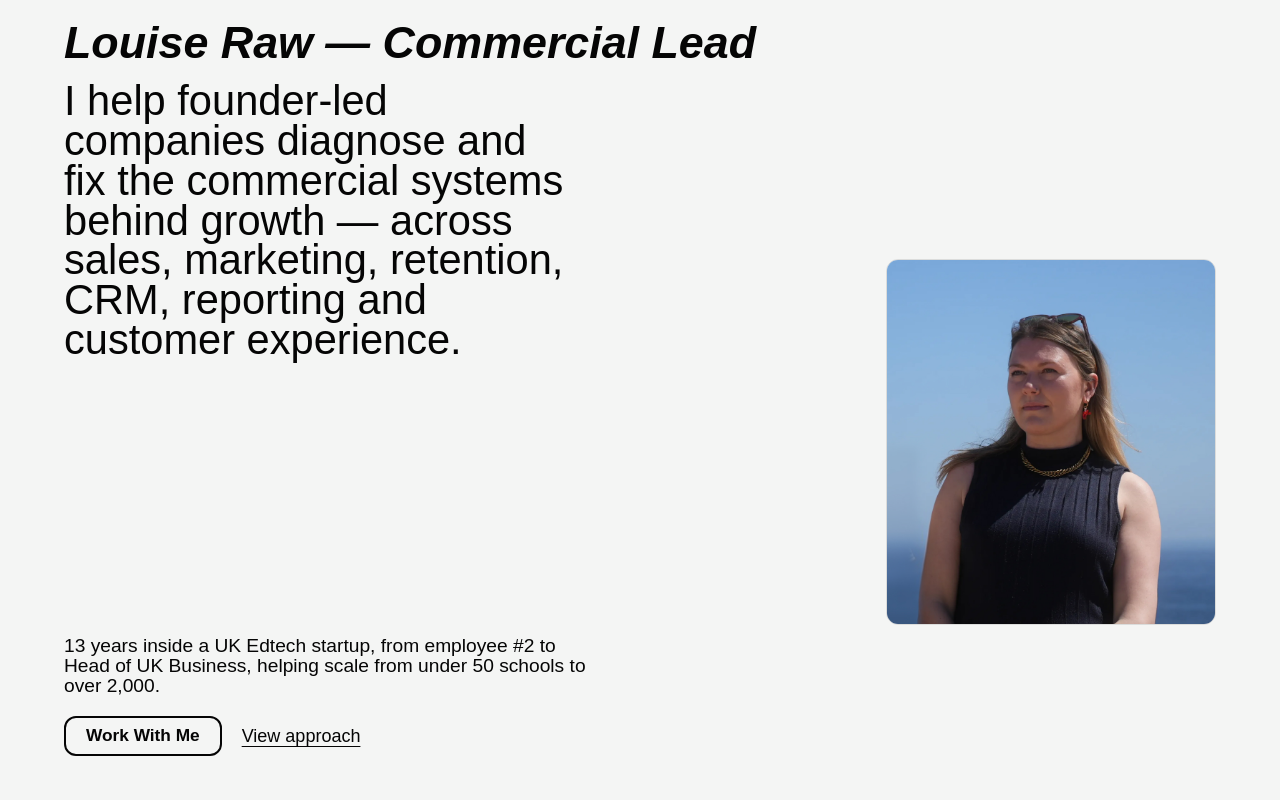
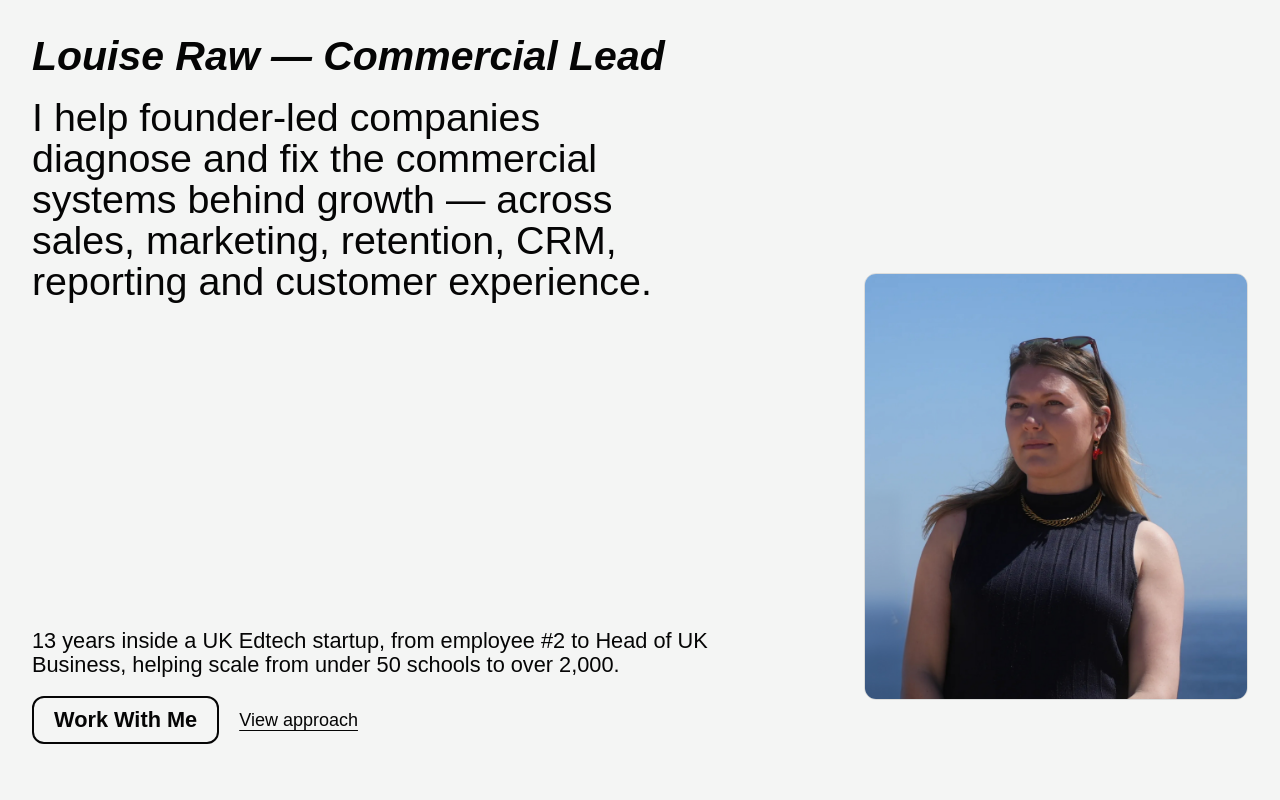
Before and after one commit to jack-merrell/Louise-raw, a Next.js app: page / in a window 1280 px wide. Shown: the top 800 px of the page. Built offline with nearby package versions, Linux system fonts and the light colour scheme; a web font is replaced by a local one.

Commit message:
Refine hero scale and composition

```diff
--- a/src/app/page.tsx
+++ b/src/app/page.tsx
@@ -19,23 +19,23 @@ export default function Home() {
     <main className="min-h-screen bg-background text-foreground">
       <section
         aria-labelledby="hero-title"
-        className="grid min-h-screen grid-rows-[auto_1fr_auto] px-6 py-6 sm:px-10 lg:px-16 lg:py-5"
+        className="relative grid min-h-screen grid-rows-[auto_1fr_auto] px-6 py-7 sm:px-10 lg:px-8 lg:py-9"
       >
-        <p className="text-[clamp(1.9rem,3.5vw,3.25rem)] font-semibold italic leading-none tracking-normal">
+        <p className="text-[clamp(1.85rem,3.2vw,3.1rem)] font-semibold italic leading-none tracking-normal">
           Louise Raw — Commercial Lead
         </p>
 
-        <div className="grid items-start gap-x-12 gap-y-12 pt-5 lg:grid-cols-[minmax(0,1fr)_minmax(330px,0.37fr)] lg:pt-4">
+        <div className="grid items-start gap-x-14 gap-y-12 pt-5 lg:grid-cols-[minmax(0,57vw)_minmax(360px,30vw)] lg:justify-between lg:pt-5">
           <h1
             id="hero-title"
-            className="max-w-[22ch] text-balance text-[clamp(2.35rem,3.25vw,4rem)] font-normal leading-[0.96] tracking-normal"
+            className="max-w-[32ch] text-balance text-[clamp(2.25rem,3.08vw,3.95rem)] font-normal leading-[1.04] tracking-normal"
           >
             I help founder-led companies diagnose and fix the commercial systems
             behind growth — across sales, marketing, retention, CRM, reporting
             and customer experience.
           </h1>
 
-          <div className="self-center justify-self-start lg:mt-[21vh] lg:justify-self-end">
+          <div className="self-center justify-self-start lg:mt-[14vh] lg:justify-self-end">
             <Image
               src="/louise-portrait-real.jpg"
               alt="Portrait of Louise Raw"
@@ -43,21 +43,21 @@ export default function Home() {
               height={1024}
               priority
               sizes="(min-width: 1024px) 30vw, (min-width: 640px) 52vw, 88vw"
-              className="aspect-[0.9] w-full max-w-[390px] rounded-xl border border-black/10 object-cover object-center sm:max-w-[440px] lg:max-w-[410px]"
+              className="aspect-[0.9] w-full max-w-[390px] rounded-xl border border-black/10 object-cover object-center sm:max-w-[440px] lg:max-w-[30vw]"
             />
           </div>
         </div>
 
-        <div className="grid gap-6 pb-5 pt-8 lg:grid-cols-[minmax(0,0.9fr)_1fr] lg:pb-6 lg:pt-0">
-          <div className="max-w-[54rem] lg:col-start-1">
-            <p className="text-[clamp(1.2rem,1.35vw,1.6rem)] leading-[1.05] tracking-normal">
+        <div className="grid gap-6 pb-8 pt-10 lg:absolute lg:bottom-14 lg:left-8 lg:w-[58vw] lg:grid-cols-1 lg:pb-0 lg:pt-0">
+          <div className="max-w-[58rem] lg:col-start-1">
+            <p className="text-[clamp(1.2rem,1.7vw,1.85rem)] leading-[1.08] tracking-normal">
               13 years inside a UK Edtech startup, from employee #2 to Head of
               UK Business, helping scale from under 50 schools to over 2,000.
             </p>
             <div className="mt-5 flex flex-wrap items-center gap-x-5 gap-y-4">
               <a
                 href="mailto:hello@example.com"
-                className="inline-flex min-h-10 items-center rounded-xl border-2 border-foreground px-5 text-[clamp(1.05rem,1.35vw,1.45rem)] font-semibold leading-none transition-colors hover:bg-foreground hover:text-background focus-visible:outline focus-visible:outline-2 focus-visible:outline-offset-4 focus-visible:outline-foreground"
+                className="inline-flex min-h-12 items-center rounded-xl border-2 border-foreground px-5 text-[clamp(1.15rem,1.7vw,1.95rem)] font-semibold leading-none transition-colors hover:bg-foreground hover:text-background focus-visible:outline focus-visible:outline-2 focus-visible:outline-offset-4 focus-visible:outline-foreground"
               >
                 Work With Me
               </a>
```
